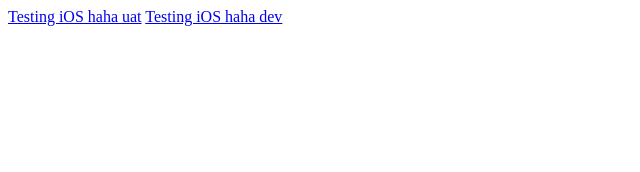
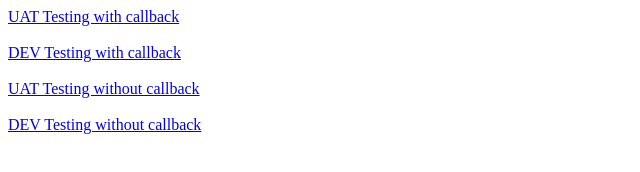
Before and after one commit to jasoncsngico/jasoncsngico.github.io, a plain HTML site: page index.html in a window 1280 px wide. Shown: the whole page, without its empty margins (0-640 px from the left). Drawn offline with Linux system fonts and the light colour scheme.

Commit message:
To remove assets file and update index file

```diff
--- a/index.html
+++ b/index.html
@@ -1,2 +1,18 @@
-<a href="https://ocbc.ng-jason.com/testing">Testing iOS haha uat</a>
-<a href="https://ocbc.ng-jason.com/dev">Testing iOS haha dev</a>
+<a
+    href="https://ocbc.ng-jason.com/testing?pay_req_obj=https://fps.sim.merchant.hkicl.com.hk/hkab-merchant-testing-server/payment/7C286017985BF85F4CA2AB28D12C33FA/D7204B6A38088E60141F2ECF13C04126&callback=https://yahoo.com.hk">UAT
+    Testing with callback</a>
+<br>
+<br>
+<a
+    href="https://ocbc.ng-jason.com/dev?pay_req_obj=https://fps.sim.merchant.hkicl.com.hk/hkab-merchant-testing-server/payment/7C286017985BF85F4CA2AB28D12C33FA/D7204B6A38088E60141F2ECF13C04126&callback=https://yahoo.com.hk">DEV
+    Testing with callback</a>
+<br>
+<br>
+<a
+    href="https://ocbc.ng-jason.com/testing?pay_req_obj=https://fps.sim.merchant.hkicl.com.hk/hkab-merchant-testing-server/payment/7C286017985BF85F4CA2AB28D12C33FA/D7204B6A38088E60141F2ECF13C04126">UAT
+    Testing without callback</a>
+<br>
+<br>
+<a
+    href="https://ocbc.ng-jason.com/dev?pay_req_obj=https://fps.sim.merchant.hkicl.com.hk/hkab-merchant-testing-server/payment/7C286017985BF85F4CA2AB28D12C33FA/D7204B6A38088E60141F2ECF13C04126">DEV
+    Testing without callback</a>
```
Also changed, not shown: .well-known/assetlinks.json (deleted), dev/testing.html (renamed from stilltesting/testing.html), 1 other file.
